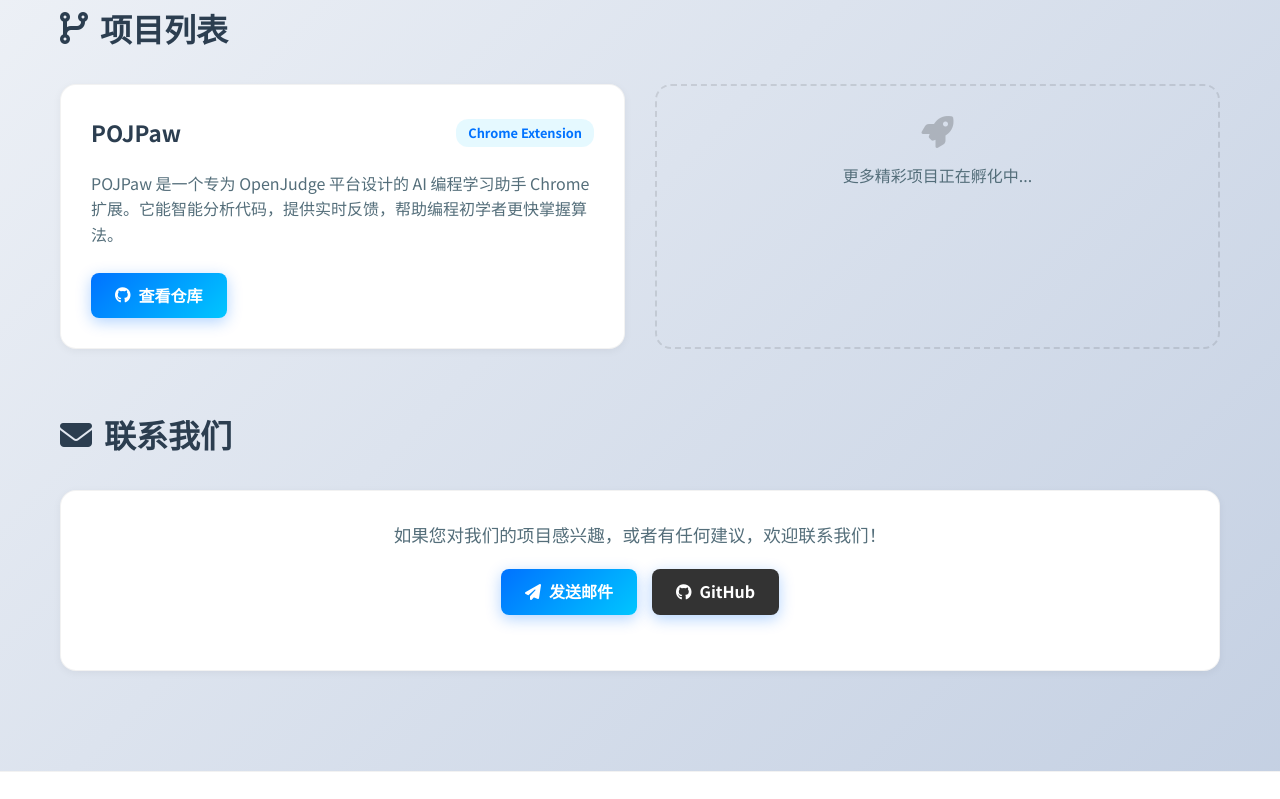
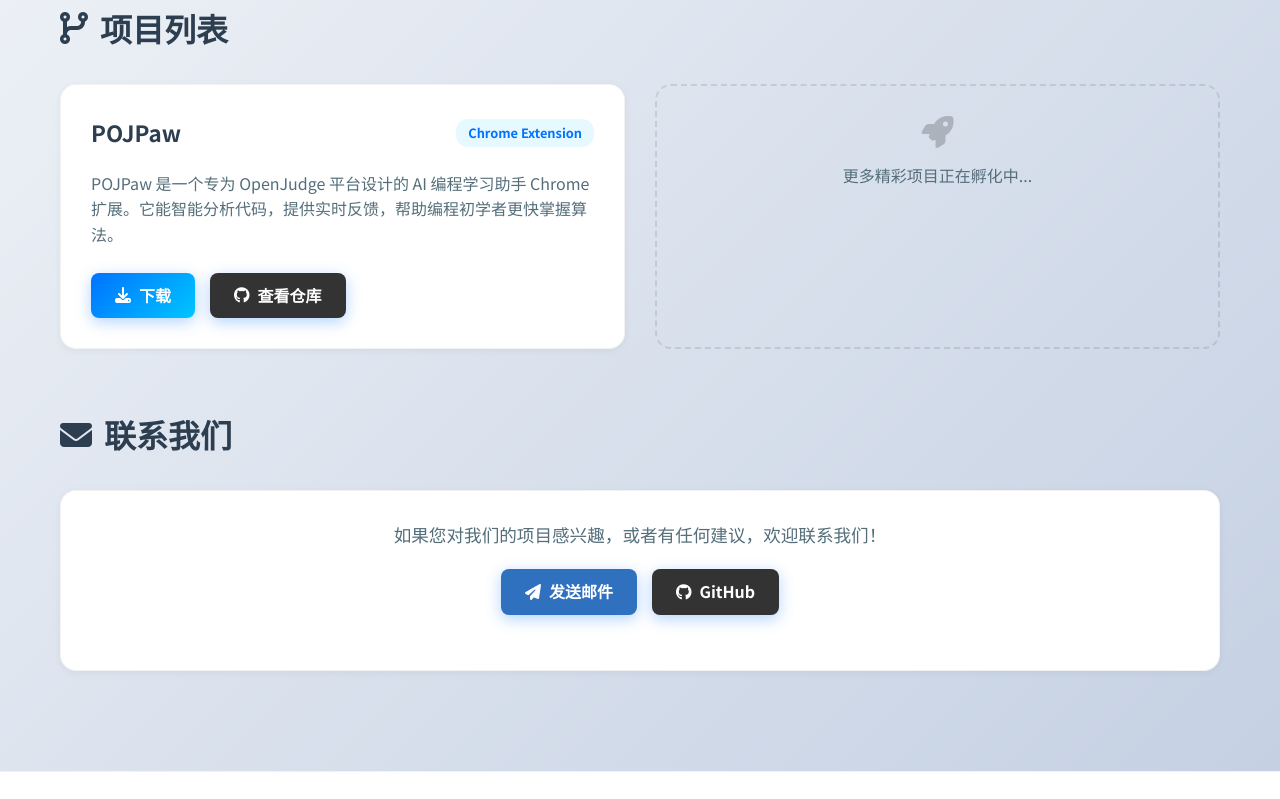
Before and after one commit to LHS183019/ByteMate, a plain HTML site: page index.html in a window 1280 px wide. Shown: the part 460-1259 px from the top of the page. Drawn offline with Linux system fonts and the light colour scheme.

Commit message:
可以在主页直接下载扩展了

```diff
--- a/index.html
+++ b/index.html
@@ -44,8 +44,11 @@
                     <div class="card-body">
                         <p>POJPaw 是一个专为 OpenJudge 平台设计的 AI 编程学习助手 Chrome 扩展。它能智能分析代码，提供实时反馈，帮助编程初学者更快掌握算法。</p>
                     </div>
-                    <div class="card-footer">
-                        <a href="https://github.com/LHS183019/ByteMate/tree/pojpaw?tab=readme-ov-file" target="_blank" class="btn btn-primary">
+                    <div class="card-footer" style="display: flex;gap: 15px;justify-content: flex-start;flex-wrap: nowrap;">
+                        <a href="https://github.com/LHS183019/ByteMate/releases/download/POJPaw/POJPaw_Extension.zip" download="POJPaw_Extension.zip" target="_blank" class="btn btn-primary">
+                            <i class="fa-solid fa-download"></i>下载
+                        </a>
+                        <a href="https://github.com/LHS183019/ByteMate/tree/pojpaw?tab=readme-ov-file" target="_blank" class="btn btn-primary" style="background: #333;">
                             <i class="fa-brands fa-github"></i> 查看仓库
                         </a>
                     </div>
@@ -66,7 +69,7 @@
                 <div class="card-body">
                     <p style="font-size: 1.1rem; margin-bottom: 20px;">如果您对我们的项目感兴趣，或者有任何建议，欢迎联系我们！</p>
                     <div style="display: flex; gap: 15px; justify-content: center; flex-wrap: wrap;">
-                        <a href="mailto:2400013077@stu.pku.edu.cn" class="btn btn-primary">
+                        <a href="mailto:2400013077@stu.pku.edu.cn" class="btn btn-primary" style="background: #3071bf;">
                             <i class="fa-solid fa-paper-plane"></i> 发送邮件
                         </a>
                         <a href="https://github.com/LHS183019/ByteMate" target="_blank" class="btn btn-primary" style="background: #333;">
```
